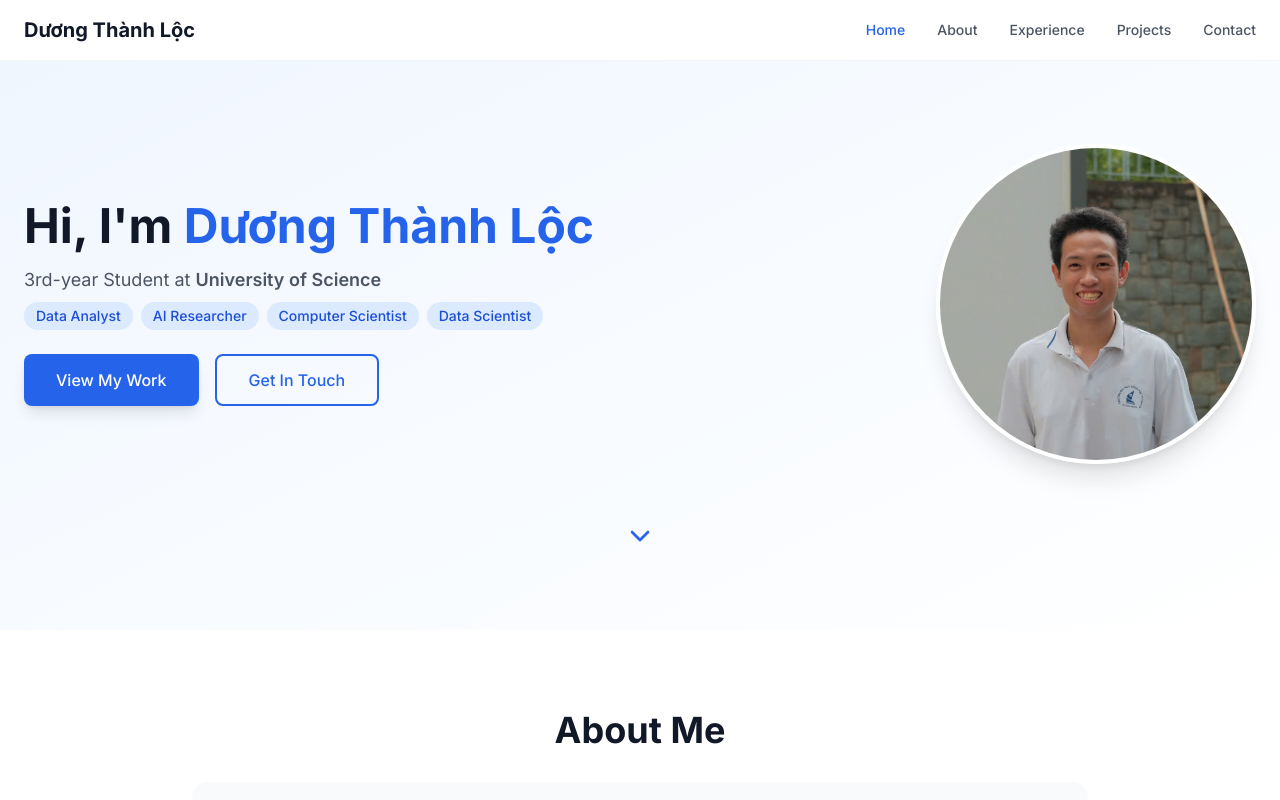
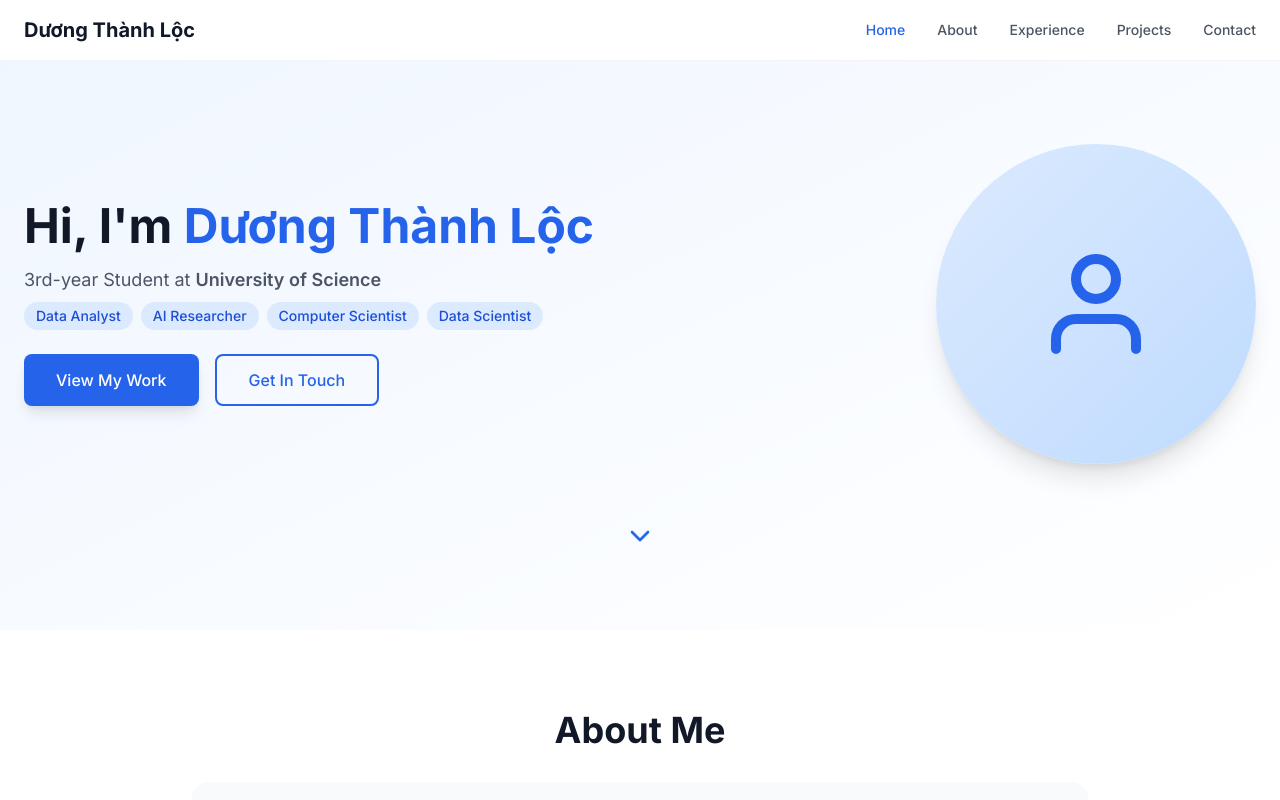
Before and after one commit to loki12ne/portfolio, a React (Vite) app: page / in a window 1280 px wide. Shown: the top 800 px of the page. Built offline with nearby package versions, Linux system fonts and the light colour scheme.

Commit message:
Update App.tsx

```diff
--- a/src/App.tsx
+++ b/src/App.tsx
@@ -164,7 +164,7 @@ function App() {
             <div className="flex-shrink-0">
               <div className="w-64 h-64 lg:w-80 lg:h-80 rounded-full overflow-hidden shadow-xl border-4 border-white">
                 <img
-                  src="/avatar.png"
+                  src=""https://drive.google.com/uc?export=view&id=113xjJLYoFTxTdflGigPqciiXLCnHqI7p""
                   alt="Dương Thành Lộc"
                   className="w-full h-full object-cover"
                   onError={(e) => {
```
